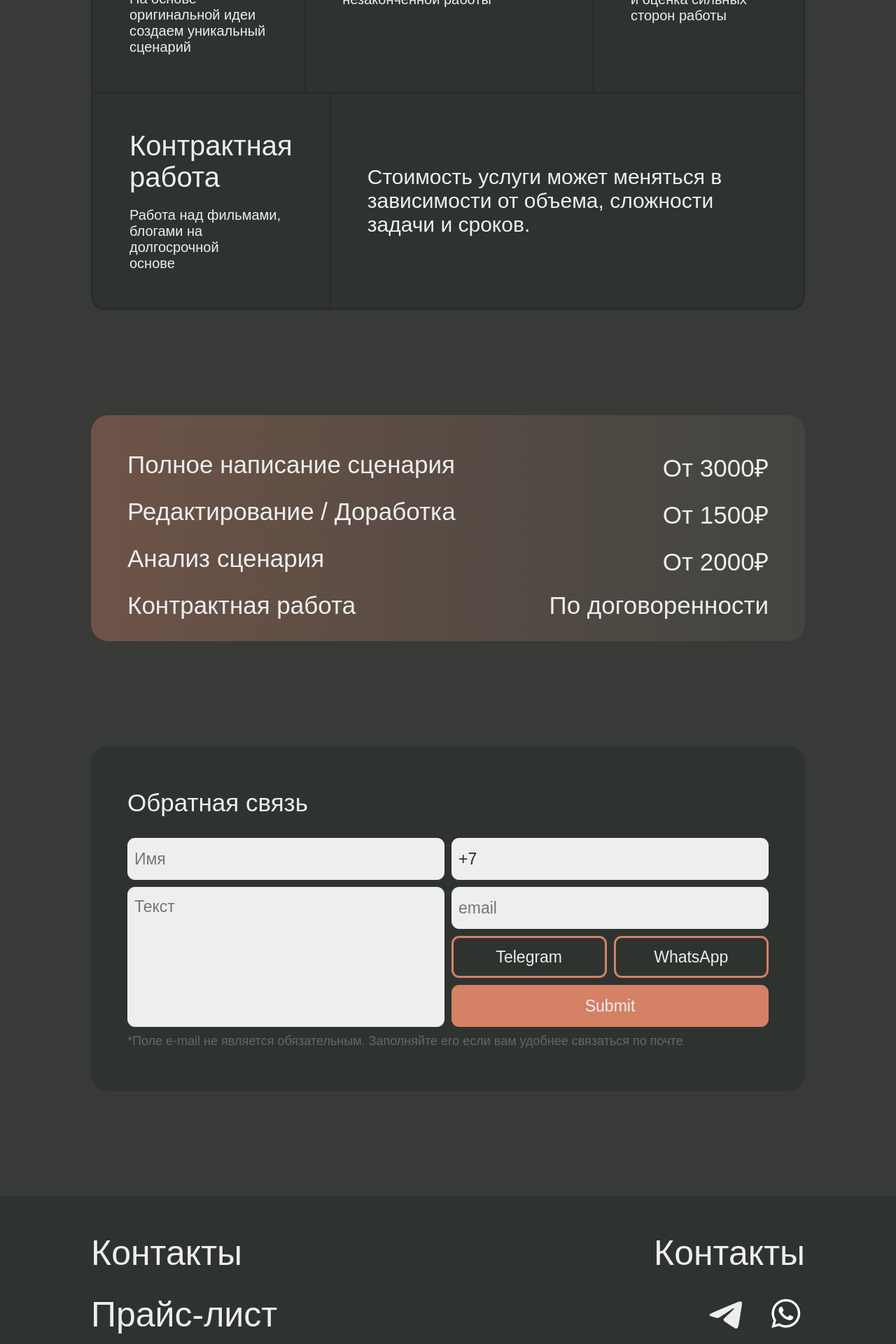
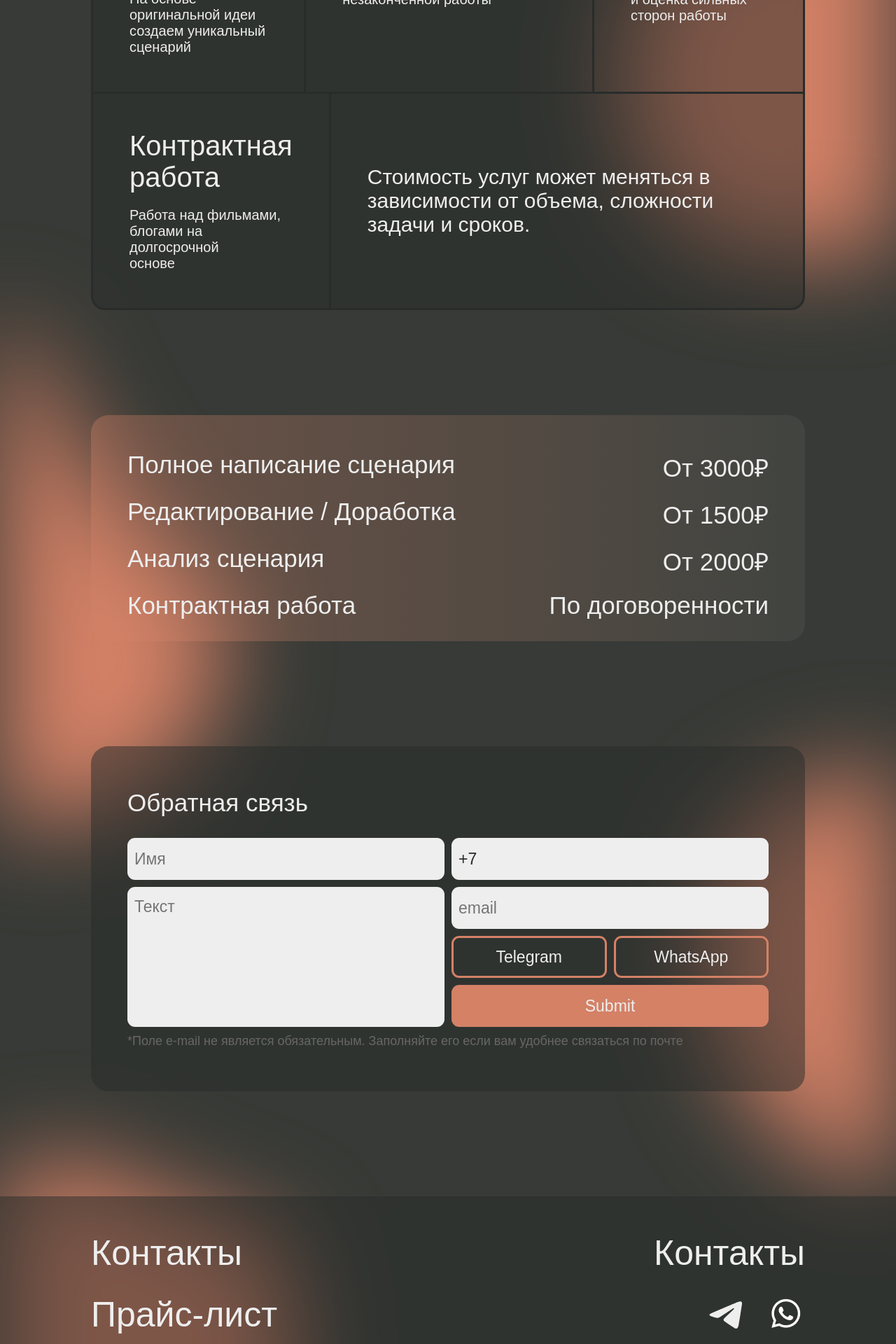
Before and after one commit to extendead/HlotWebsite, a Flask app: page / in a window 1280 px wide; the page is wider, and only the part inside the window is pictured. Shown: the part 2400-4320 px from the top of that part at 70% size. Run offline with Flask 3, Linux system fonts and the light colour scheme; some web fonts are replaced.

Commit message:
Доделал градиент на фоне и допилил фидбек

```diff
--- a/src/web/main.py
+++ b/src/web/main.py
@@ -1,6 +1,11 @@
+from secrets import token_urlsafe
+
 from flask import Flask, render_template, request
 
+from src.database import Database
+
 app = Flask(__name__)
+db = Database()
 
 
 @app.route('/')
@@ -10,4 +15,5 @@ def main():
 
 
 if __name__ == '__main__':
+    app.secret_key = token_urlsafe(128)
     app.run(debug=True)
--- a/src/web/static/main.css
+++ b/src/web/static/main.css
@@ -28,6 +28,7 @@
 html {
     background-color: #373A36;
     color: #eee;
+    scroll-behavior: smooth;
 }
 
 @media (min-width: 1280px) {
@@ -576,6 +577,11 @@ html {
         margin-right: 5px;
     }
 
+    .telegram:hover,
+    .whatsapp:hover {
+        background-color: #D48166;
+    }
+
     .whatsapp {
         margin-left: 5px;
     }
@@ -600,6 +606,8 @@ html {
     .footer__content {
         display: flex;
         justify-content: space-between;
+        margin: 0 auto;
+        max-width: 1840px;
     }
 
     .footer__navigation {
@@ -631,8 +639,9 @@ html {
 
     .footer__bottom {
         display: flex;
-        margin-top: 80px;
+        margin: 80px auto;
         justify-content: space-between;
+        max-width: 1840px;
         h1 {
             font-family: "Milksea Demo", sans-serif;
             font-size: 40px;
@@ -647,4 +656,39 @@ html {
         }
     }
 
+    /* Декор */
+    .blob-3, .blob-4,
+    .blob-5, .blob-6,
+    .blob-7 {
+        position: absolute;
+        z-index: -999;
+        filter: blur(70px);
+        user-select: none;
+        pointer-events: none;
+    }
+
+    .blob-3 {
+        margin-top: -140px;
+        left: 0;
+    }
+
+    .blob-4 {
+        right: 0;
+        margin-top: 150px;
+    }
+
+    .blob-5 {
+        left: 0;
+    }
+
+    .blob-6 {
+        right: 0;
+        margin-top: 180px;
+    }
+
+    .blob-7 {
+        left: 0;
+        margin-top: 100px;
+    }
+
 }
--- a/src/web/templates/index.html
+++ b/src/web/templates/index.html
@@ -12,10 +12,10 @@
         </div>
         <div class="navigation">
             <ul>
-                <li><a id="nav-info" href="">О нас</a></li>
-                <li><a href="">Услуги и цены</a></li>
-                <li><a href="">Контакты</a></li>
-                <li><a id="consultation" href="">Консультация</a></li>
+                <li><a id="nav-info" href="#information">О нас</a></li>
+                <li><a href="#offers">Услуги и цены</a></li>
+                <li><a href="#contacts">Контакты</a></li>
+                <li><a id="consultation" href="#feedback">Консультация</a></li>
             </ul>
         </div>
     </div>
@@ -36,7 +36,7 @@
                 Индивидуальные поздравления<br>
                 Фильмы, рекламы, блоги и многое другое</h4>
             <div class="btn__intro__text">
-                <a href="">К услугам</a>
+                <a href="#offers">К услугам</a>
             </div>
         </div>
         <div class="intro__photo">
@@ -49,7 +49,7 @@
         <img src="{{ url_for ('static', filename='img/decoration/intro-decoration/bg-decor/Ellipse 2.png') }}" alt="gr">
     </div>
 
-    <div class="information">
+    <div class="information" id="information">
         <div class="experience">
             <div class="experience__head">
                 <div class="experience__head__content">
@@ -88,6 +88,10 @@
                 <p>Университеты, школы, администрация, театры,<br>филармонии и другие учреждения</p>
             </div>
         </div>
+    </div>
+
+    <div class="blob-3">
+        <img src="{{ url_for ('static', filename='img/decoration/body-decoration/bg-decor/Blob-4.png') }}" alt="">
     </div>
 
     <div class="services">
@@ -129,7 +133,11 @@
         </div>
     </div>
 
-    <div class="offers">
+    <div class="blob-4">
+        <img src="{{ url_for ('static', filename='img/decoration/body-decoration/bg-decor/Blob-3.png') }}" alt="">
+    </div>
+
+    <div class="offers" id="offers">
         <h1>Что мы предлагаем?</h1>
         <div class="offers__block">
             <div class="offers__block__top">
@@ -153,10 +161,14 @@
                     <p>Работа над фильмами, блогами на долгосрочной<br>основе</p>
                 </div>
                 <div class="info__price__script">
-                    <h4>Стоимость услуги может меняться в зависимости от объема, сложности задачи и сроков. </h4>
+                    <h4>Стоимость услуг может меняться в зависимости от объема, сложности задачи и сроков. </h4>
                 </div>
             </div>
         </div>
+    </div>
+
+    <div class="blob-5">
+        <img src="{{ url_for ('static', filename='img/decoration/body-decoration/bg-decor/Blob-2.png') }}" alt="">
     </div>
 
     <div class="price-list">
@@ -168,7 +180,11 @@
         </ul>
     </div>
 
-    <div class="feedback">
+    <div class="blob-6">
+        <img src="{{ url_for ('static', filename='img/decoration/body-decoration/bg-decor/Blob-1.png') }}" alt="">
+    </div>
+
+    <div class="feedback" id="feedback">
         <h1>Обратная связь</h1>
         <div class="feedback-form">
             <form action="">
@@ -180,14 +196,36 @@
                     <input type="tel" name="phone" id="phone" value="+7">
                     <input type="email" name="email" id="email" placeholder="email">
                     <div class="feedback-form__feed__social-media">
-                        <label class="telegram"><span>Telegram</span><input type="checkbox" name="telegram" id="telegram"></label>
-                        <label class="whatsapp"><span>WhatsApp</span><input type="checkbox" name="whatsapp" id="whatsapp"></label>
+                        <label id="label_tg" class="telegram"><span>Telegram</span><input type="checkbox" name="telegram" id="telegram"   ></label>
+                        <label id="label_wa" class="whatsapp"><span>WhatsApp</span><input type="checkbox" name="whatsapp" id="whatsapp"   ></label>
+                        <script>
+
+                            const tg = document.getElementById('label_tg')
+                            const wa = document.getElementById('label_wa')
+
+                            tg.addEventListener('change', function () {
+                                tg.style.backgroundColor = '#D48166';
+                                wa.style.backgroundColor = 'inherit';
+                                tg.checked = true;
+                                wa.checked = false;
+                            })
+                            wa.addEventListener('change', function () {
+                                wa.style.backgroundColor = "#D48166";
+                                tg.style.backgroundColor = "inherit"
+                                wa.checked = true;
+                                tg.checked = false;
+                            })
+
+                        </script>
                     </div>
                     <input type="submit">
                 </div>
             </form>
             <p>*Поле e-mail не является обязательным. Заполняйте его если вам удобнее связаться по почте</p>
         </div>
+    </div>
+    <div class="blob-7">
+        <img src="{{ url_for ('static', filename='img/decoration/body-decoration/bg-decor/Blob.png') }}" alt="">
     </div>
 </div>
 
@@ -201,7 +239,7 @@
                 <li><a href="">Услуги</a></li>
             </ul>
         </div>
-        <div class="footer__contacts">
+        <div class="footer__contacts" id="contacts">
             <h1>Контакты</h1>
             <ul>
                 <li><a href=""><img src="{{ url_for ('static', filename='img/decoration/footer-decoration/social-media-icons/Frame.png') }}" alt=""></a></li>
```
Also changed, not shown: src/web/templates/admin.html (added, +10 -0 lines).
